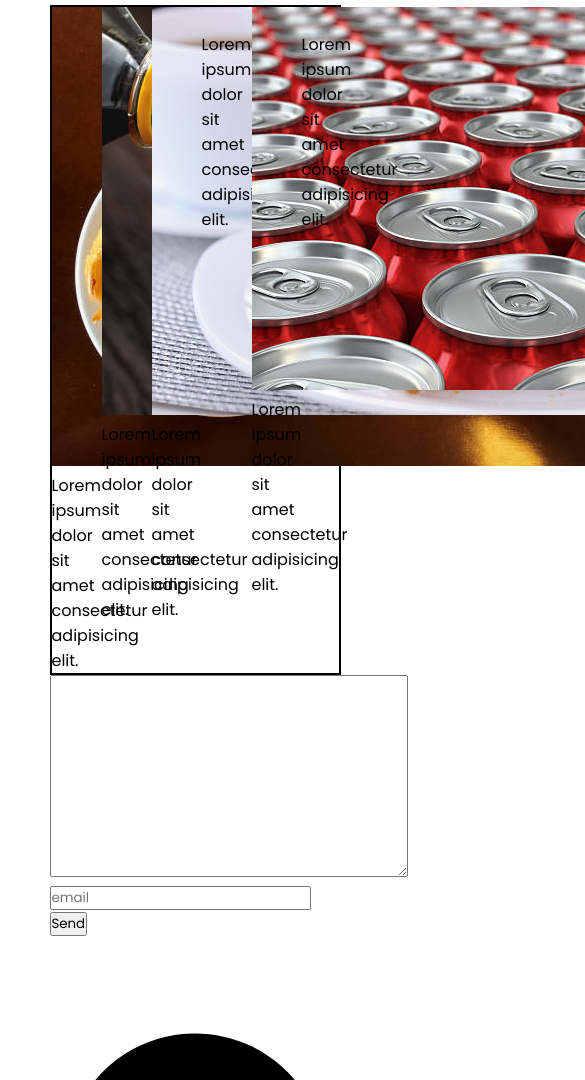
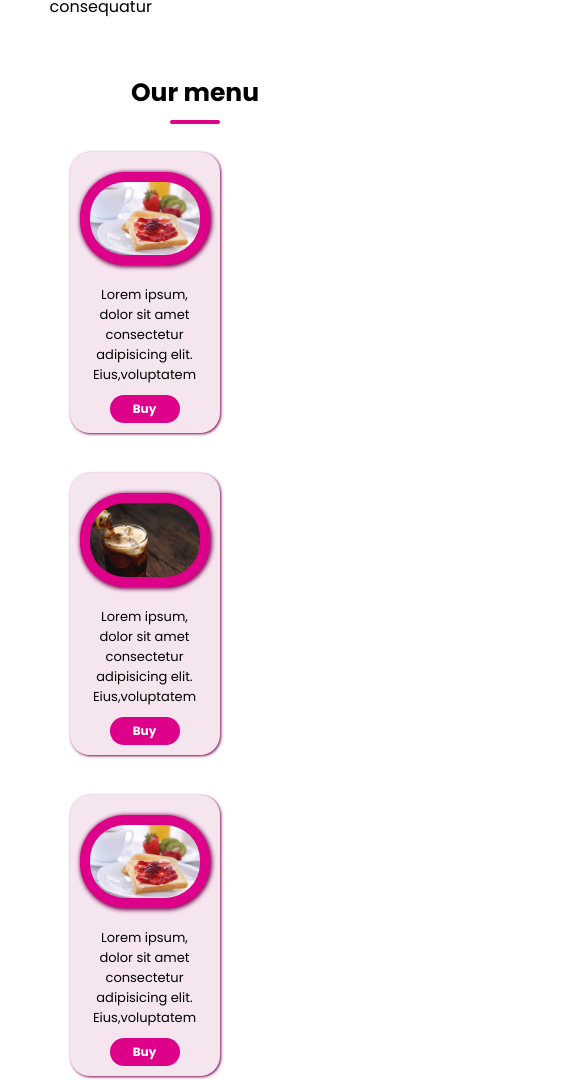
Before and after one commit to marytechme/Naaz-beverage, a website: page index.html in a window 390 px wide. Shown: the part 920-2000 px from the top of the page, 585 px wide, since content can reach past the window. Drawn offline with Linux system fonts and the light colour scheme.

Commit message:
completed textarea responsiveness

```diff
--- a/Components/_contact.scss
+++ b/Components/_contact.scss
@@ -0,0 +1,56 @@
+.contact{
+    border:none;
+    background-color: rgb(245, 229, 239);
+    margin: 40px 0;
+    padding: 20px;
+    display: flex;
+    width: 40%;
+    flex-direction: column;
+    justify-content: center;
+    align-items: center;
+    margin: 50px auto;
+
+    textarea{
+        border: none;
+        border-radius: 20px;
+        outline: none;
+    }
+    input{
+        margin: 20px 20px;
+        border: none;
+        padding: 10px 10px;
+        outline: none;
+        border-radius: 20px;
+    }
+
+    .send{
+        width: 70px;
+        padding: 5px 15PX;
+        border: none;
+        background-color: rgb(221, 0, 136);
+        color: white;
+        font-weight: bold;
+        font-size: 12px;
+        border-radius: 20px;
+        margin: 10px auto;
+        text-align: center;
+    }
+    .send:hover{
+        color: rgb(221, 0, 136);
+        background-color: white;
+        border: 2px solid rgb(221, 0, 136);
+        transition: 2s;
+    }
+}
+
+@media screen and (max-width: 1000px) {
+    .contact{
+        width: 70%;
+    }
+}
+
+@media screen and (max-width: 500px) {
+    .contact{
+        width: 90%;
+    }
+}
--- a/Components/_main.scss
+++ b/Components/_main.scss
@@ -9,14 +9,14 @@ main{
 
         h3{
             text-align: center;
-            font-size: 30px;
+            font-size: 25px;
         }
 
         hr{
             width: 50px;
             border: 2px solid rgb(221, 0, 136);
             border-radius: 20px;
-            margin: 0 auto;
+            margin: 8px auto;
         }
 
         p{
--- a/Components/_nav.scss
+++ b/Components/_nav.scss
@@ -2,7 +2,7 @@
     padding: 0;
     margin: 0;
     box-sizing: border-box;
-    font-family: 'Poppins', sans-serif;;
+    font-family: 'Poppins', sans-serif;
 }
 
 .navbar{
@@ -48,6 +48,7 @@ header{
             border-radius: 20px;
             border: none;
             padding: 0 10px;
+            outline: none;
         }
 
         svg{
--- a/Components/_our-menu.scss
+++ b/Components/_our-menu.scss
@@ -1,8 +1,101 @@
+h3{
+    text-align: center;
+    font-size: 25px;
+    margin-top: 50px;
+}
+hr{
+    width: 50px;
+    border: 2px solid rgb(221, 0, 136);
+    border-radius: 20px;
+    margin: 8px auto;
+}
 .our-menu{
-    border: 2px solid black;
+    // border: 2px solid black;
     display: flex;
 
     .our-menu-desc{
-        width: 30px;
+        width: 200px;
+        display: flex;
+        flex-direction: column;
+        border:none;
+        box-shadow: 1px 1px 3px 0px rgb(121, 0, 74);
+        background-color: rgb(245, 229, 239);
+        border-radius: 20px;
+        margin: 20px;
+
+        img{
+            border: none;
+            padding: 10px;
+            border-radius: 45px;
+            background-color: rgb(221, 0, 136);
+            box-shadow: 1px 1px 4px 1px rgb(121, 0, 74);
+            margin: 20px 10px;
+        }
+        p{
+            font-size: 13px;
+            width: 80%;
+            text-align: center;
+            margin: 0 auto;
+        }
+        .buy-button{
+            width: 70px;
+            padding: 5px 15PX;
+            border: none;
+            background-color: rgb(221, 0, 136);
+            color: white;
+            font-weight: bold;
+            font-size: 12px;
+            border-radius: 20px;
+            margin: 10px auto;
+
+        }
+        .buy-button:hover{
+            color: rgb(221, 0, 136);
+            background-color: white;
+            border: 2px solid rgb(221, 0, 136);
+            transition: 2s;
+        }
+
+
     }
 }
+
+@media screen and (max-width: 1000px) {
+
+    .our-menu{
+        width: 100%;
+        flex-wrap: wrap;
+
+        .our-menu-desc{
+            width: 150px;
+
+            p{
+                font-size: 13px;
+                width: 80%;
+                text-align: center;
+                margin: 0 auto;
+            }
+            .buy-button{
+                width: 70px;
+                padding: 5px 15PX;
+                border: none;
+                background-color: rgb(221, 0, 136);
+                color: white;
+                font-weight: bold;
+                font-size: 12px;
+                border-radius: 20px;
+                margin: 10px auto;
+
+            }
+            .buy-button:hover{
+                color: rgb(221, 0, 136);
+                background-color: white;
+                border: 2px solid rgb(221, 0, 136);
+                transition: 2s;
+            }
+
+
+        }
+    }
+
+}
--- a/index.html
+++ b/index.html
@@ -48,42 +48,36 @@
                 sed quis saepe corporis laborum voluptate cupiditate. Porro, deleniti! Quaerat, maxime magni vel consequatur
             </p>
         </section>
+        <h3>Our menu</h3>
+        <hr/>
         <section class="our-menu">
             <div class="our-menu-desc">
-                <img src="./asset/bev2.jpg" alt="cocacola">
-                <p>Lorem ipsum dolor sit amet
-                   consectetur adipisicing elit.
+                <img src="./asset/bev5.jpg" alt="cocacola">
+                <p>Lorem ipsum, dolor sit amet consectetur adipisicing
+                     elit. Eius,voluptatem
                 </p>
+                <button class="buy-button">Buy</button>
             </div>
             <div class="our-menu-desc">
                 <img src="./asset/bev3.jpg" alt="bev">
-                <p>Lorem ipsum dolor sit amet
-                    consectetur adipisicing elit.
-                </p>
+                <p>Lorem ipsum, dolor sit amet consectetur adipisicing
+                    elit. Eius,voluptatem
+               </p>
+               <button class="buy-button">Buy</button>
             </div>
             <div class="our-menu-desc">
                 <img src="./asset/bev5.jpg" alt="bev">
-                <p>Lorem ipsum dolor sit amet
-                    consectetur adipisicing elit.
-                </p>
+                <p>Lorem ipsum, dolor sit amet consectetur adipisicing
+                    elit. Eius,voluptatem
+               </p>
+               <button class="buy-button">Buy</button>
             </div>
             <div class="our-menu-desc">
                 <img src="./asset/bev6.jpg" alt="">
-                <p>Lorem ipsum dolor sit amet
-                    consectetur adipisicing elit.
-                </p>
-            </div>
-            <div class="our-menu-desc">
-                <img src="./asset/bev7.jpg" alt="">
-                <p>Lorem ipsum dolor sit amet
-                    consectetur adipisicing elit.
-                </p>
-            </div>
-            <div class="our-menu-desc">
-                <img src="./asset/bev8.jpg" alt="">
-                <p>Lorem ipsum dolor sit amet
-                    consectetur adipisicing elit.
-                </p>
+                <p>Lorem ipsum, dolor sit amet consectetur adipisicing
+                    elit. Eius, voluptatem
+               </p>
+               <button class="buy-button">Buy</button>
             </div>
         </section>
         <section class="contact">
--- a/styles/index.scss
+++ b/styles/index.scss
@@ -1,4 +1,5 @@
 @import url('https://fonts.googleapis.com/css2?family=Poppins:ital,wght@0,100;0,200;0,300;0,400;0,500;0,600;0,700;0,800;0,900;1,100;1,200;1,300;1,400;1,500;1,600;1,700;1,800;1,900&display=swap');
 @import './../Components/nav';
 @import './../Components/main';
-@import './../Components/our-menu'
+@import './../Components/our-menu';
+@import './../Components/contact';
```
Also changed, not shown: asset/bev8.jpg (renamed from asset/coke.jpg), asset/bev9.jpg (renamed from asset/dev8.jpg), styles/index.css, 1 other file.
